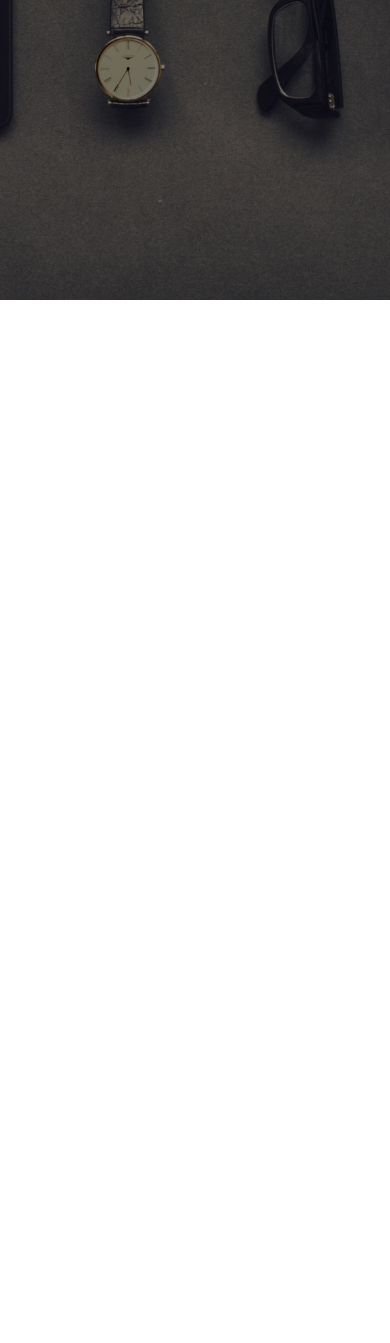
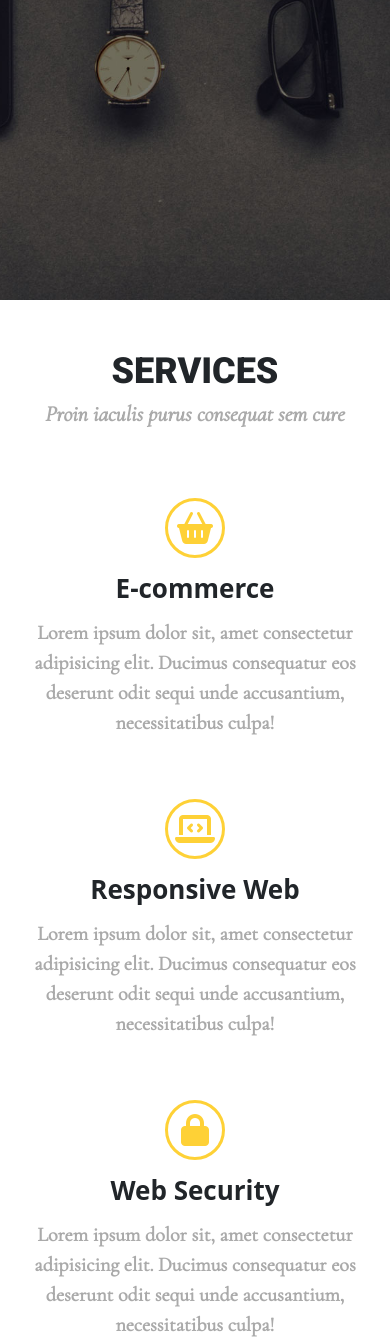
Before and after one commit to Dariusz-Wilk/Golden-studio-website, a website: page index.html in a window 390 px wide. Shown: the part 544-1887 px from the top of the page. Before the commit the page ends 844 px from the top, so only its background shows below. Drawn offline with nearby package versions, Linux system fonts and the light colour scheme.

Commit message:
create and style services section for mobile phones

```diff
--- a/index.html
+++ b/index.html
@@ -9,8 +9,9 @@
 	<link rel="preconnect" href="https://fonts.googleapis.com">
 	<link rel="preconnect" href="https://fonts.gstatic.com" crossorigin>
 	<link
-		href="https://fonts.googleapis.com/css2?family=Cormorant+Garamond:ital@0;1&family=Marck+Script&family=Nunito+Sans:wght@400;700&family=Roboto:wght@400;700&display=swap"
+		href="https://fonts.googleapis.com/css2?family=Cormorant+Garamond:ital@0;1&family=Marck+Script&family=Nunito+Sans:wght@400;700&family=Roboto:wght@400;700;900&display=swap"
 		rel="stylesheet">
+	<script src="https://kit.fontawesome.com/1631cd980f.js" crossorigin="anonymous"></script>
 	<link rel="stylesheet" href="./css/style.css">
 	<title>Golden Studio</title>
 </head>
@@ -38,13 +39,49 @@
 	</nav>
 
 	<header class="splash">
-		<div class="splash__shadow"></div>
 		<div class="splash__box">
 			<h2 class="splash__box-subtitle">Welcome to our studio!</h2>
 			<h1 class="splash__box-title">It's nice to meet you</h1>
 			<button type="button" class="splash__box-btn">tell me more</button>
 		</div>
 	</header>
+	<section class="services">
+		<div class="container">
+			<div class="services__title-box">
+				<h2 class="services__title section-title">Services</h2>
+				<h4 class="services__subtitle section-subtitle">Proin iaculis purus consequat sem cure</h4>
+			</div>
+			<div class="services__cards">
+				<div class="services__card">
+					<div class="services__card-icon-box">
+
+						<i class="services__card-icon fa-solid fa-basket-shopping"></i>
+					</div>
+					<h5 class="services__card-title">E-commerce</h5>
+					<p class="services__card-text">Lorem ipsum dolor sit, amet consectetur adipisicing elit. Ducimus
+						consequatur eos deserunt odit sequi unde accusantium, necessitatibus culpa!</p>
+				</div>
+				<div class="services__card">
+					<div class="services__card-icon-box">
+
+						<i class="services__card-icon fa-solid fa-laptop-code"></i>
+					</div>
+					<h5 class="services__card-title">Responsive Web</h5>
+					<p class="services__card-text">Lorem ipsum dolor sit, amet consectetur adipisicing elit. Ducimus
+						consequatur eos deserunt odit sequi unde accusantium, necessitatibus culpa!</p>
+				</div>
+				<div class="services__card">
+					<div class="services__card-icon-box">
+
+						<i class="services__card-icon fa-solid fa-lock"></i>
+					</div>
+					<h5 class="services__card-title">Web Security</h5>
+					<p class="services__card-text">Lorem ipsum dolor sit, amet consectetur adipisicing elit. Ducimus
+						consequatur eos deserunt odit sequi unde accusantium, necessitatibus culpa!</p>
+				</div>
+			</div>
+		</div>
+	</section>
 
 
 	<script src="https://cdn.jsdelivr.net/npm/bootstrap@5.3.0/dist/js/bootstrap.bundle.min.js"
--- a/sass/style.scss
+++ b/sass/style.scss
@@ -6,7 +6,7 @@
 	padding: 0;
 }
 
-// VARIABLES
+// VARIABLES & GLOBAL STYLES
 
 $main-font: 'Roboto', sans-serif;
 $cursive-font: 'Cormorant Garamond', serif;
@@ -14,11 +14,30 @@ $title-font: 'Nunito Sans', sans-serif;
 $subtitle-font: 'Marck Script', cursive;
 $main-color: #fed136;
 $light-color: #fff;
+$grey-color: #aaaaaa;
 
-// font-family: 'Cormorant Garamond', serif;
-// font-family: 'Marck Script', cursive;
-// font-family: 'Nunito Sans', sans-serif;
-// font-family: 'Roboto', sans-serif;
+.container {
+	max-width: 1140px;
+	padding: 50px 25px;
+	margin: 0 auto;
+}
+
+.section-title {
+	text-transform: uppercase;
+	font-family: $main-font;
+	font-size: 36px;
+	font-weight: 900;
+	text-align: center;
+}
+
+.section-subtitle {
+	font-family: $cursive-font;
+	color: $grey-color;
+	font-size: 22px;
+	text-align: center;
+	font-weight: 700;
+	font-style: italic;
+}
 
 // NAV SECTION
 
@@ -108,3 +127,49 @@ $light-color: #fff;
 		}
 	}
 }
+
+//SERVICES SECTION
+
+.services {
+	&__cards {
+		margin-top: 60px;
+	}
+
+	&__card {
+		margin-bottom: 25px;
+		padding: 10px 5px;
+		text-align: center;
+
+		&-icon-box {
+			position: relative;
+			height: 60px;
+			width: 60px;
+			border-radius: 50%;
+			border: 3px solid $main-color;
+			margin: 0 auto 15px;
+		}
+
+		&-icon {
+			position: absolute;
+			top: 50%;
+			left: 50%;
+			transform: translate(-50%, -50%);
+			font-size: 32px;
+			color: $main-color;
+			padding: 18px;
+		}
+
+		&-title {
+			font-weight: 700;
+			font-size: 26px;
+		}
+
+		&-text {
+			color: $grey-color;
+			margin-top: 14px;
+			font-size: 20px;
+			font-weight: 700;
+			font-family: $cursive-font;
+		}
+	}
+}
```
Also changed, not shown: css/style.css, 1 other file.
